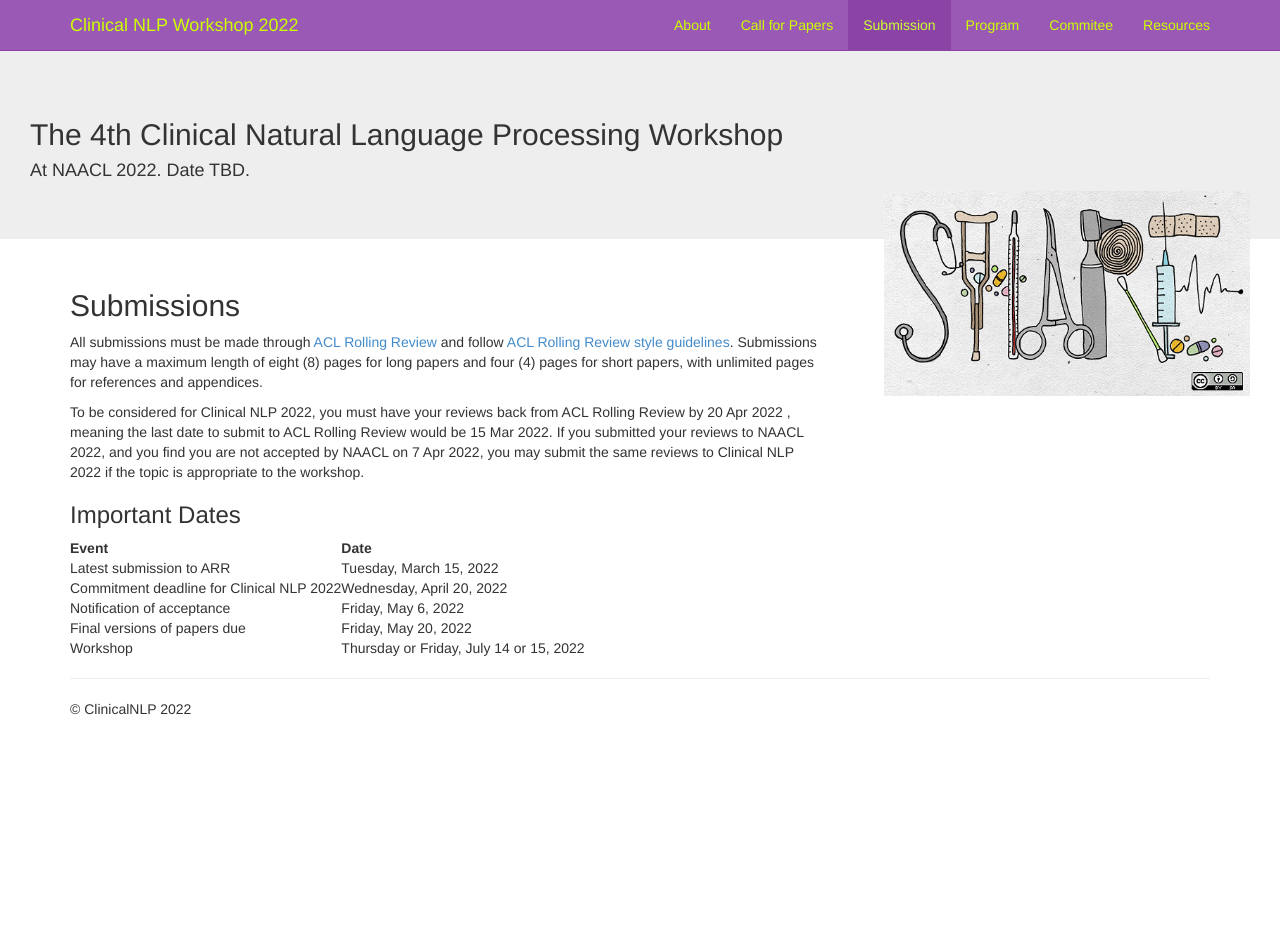
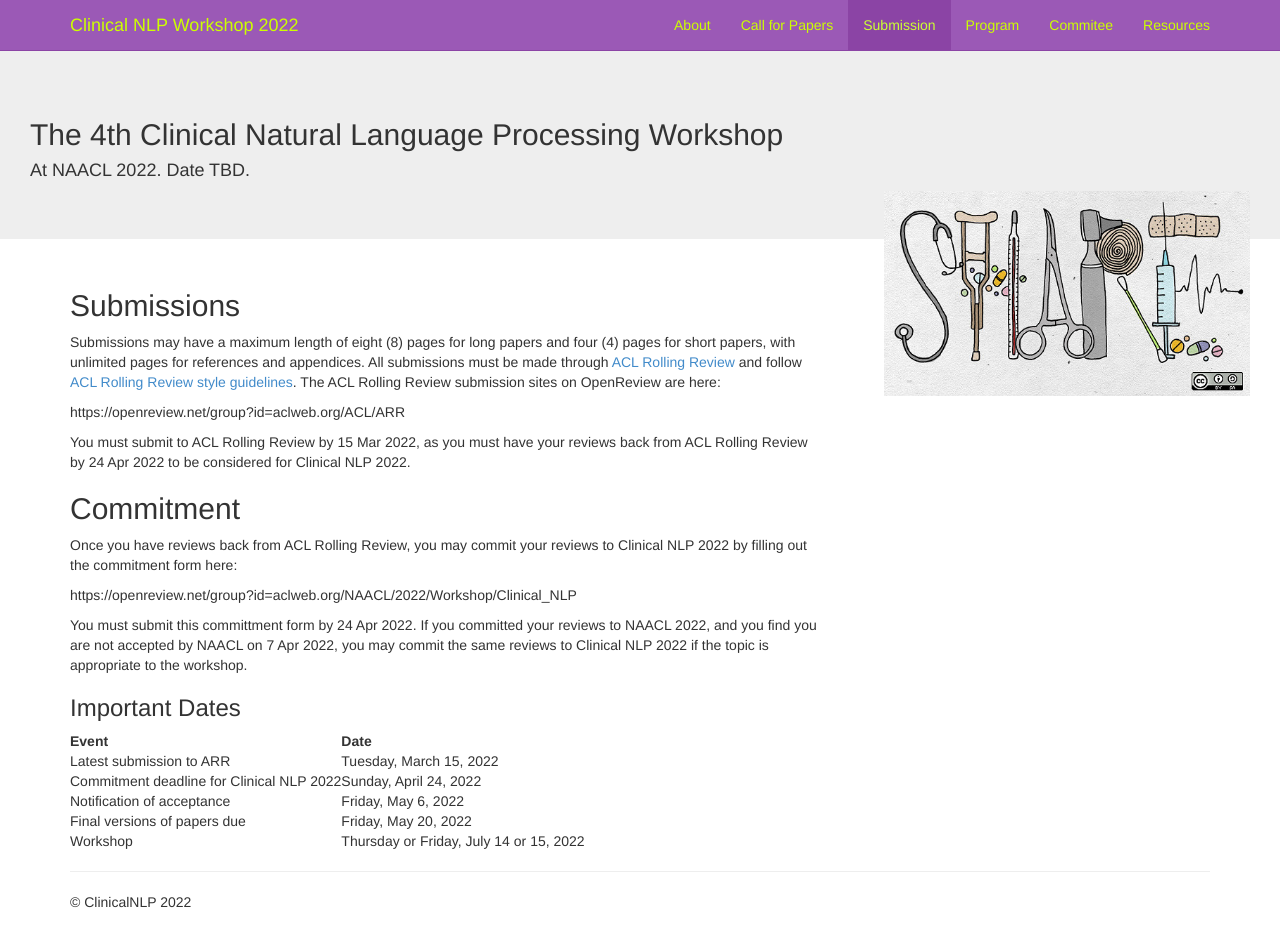
Before and after one commit to clinical-nlp/clinical-nlp.github.io, a Jekyll site: the page built from 2022/submission.md, in a window 1280 px wide and 942 px high. Built offline with Jekyll 4.4.1, drawn with Linux system fonts in a browser that asks for light colours; nearby versions of some CDN libraries; comment, search, counter and statistics services are not loaded.

Commit message:
Update submission.md

```diff
--- a/2022/submission.md
+++ b/2022/submission.md
@@ -5,18 +5,31 @@ layout: default
 
 ## Submissions
 
+Submissions may have a maximum length of eight (8) pages for long papers and four (4) pages for short papers, with unlimited pages for references and appendices.
 All submissions must be made through [ACL Rolling Review](https://aclrollingreview.org/) and follow [ACL Rolling Review style guidelines](https://aclrollingreview.org/cfp).
-Submissions may have a maximum length of eight (8) pages for long papers and four (4) pages for short papers, with unlimited pages for references and appendices.
+The ACL Rolling Review submission sites on OpenReview are here:
 
-To be considered for Clinical NLP 2022, you must have your reviews back from ACL Rolling Review by 20 Apr 2022 , meaning the last date to submit to ACL Rolling Review would be 15 Mar 2022.
-If you submitted your reviews to NAACL 2022, and you find you are not accepted by NAACL on 7 Apr 2022, you may submit the same reviews to Clinical NLP 2022 if the topic is appropriate to the workshop.
+https://openreview.net/group?id=aclweb.org/ACL/ARR
+
+You must submit to ACL Rolling Review by 15 Mar 2022, as you must have your reviews back from ACL Rolling Review by 24 Apr 2022 to be considered for Clinical NLP 2022.
+
+
+## Commitment
+
+Once you have reviews back from ACL Rolling Review, you may commit your reviews to Clinical NLP 2022 by filling out the commitment form here:
+
+https://openreview.net/group?id=aclweb.org/NAACL/2022/Workshop/Clinical_NLP
+
+You must submit this committment form by 24 Apr 2022.
+If you committed your reviews to NAACL 2022, and you find you are not accepted by NAACL on 7 Apr 2022, you may commit the same reviews to Clinical NLP 2022 if the topic is appropriate to the workshop.
+
 
 ### Important Dates
 
 | Event                                     | Date                                    |
 | ----------------------------------------- | --------------------------------------- |
 | Latest submission to ARR                  | Tuesday, March 15, 2022                 |
-| Commitment deadline for Clinical NLP 2022 | Wednesday, April 20, 2022               |
+| Commitment deadline for Clinical NLP 2022 | Sunday, April 24, 2022                  |
 | Notification of acceptance                | Friday, May 6, 2022                     |
 | Final versions of papers due              | Friday, May 20, 2022                    |
 | Workshop                                  | Thursday or Friday, July 14 or 15, 2022 |
```
